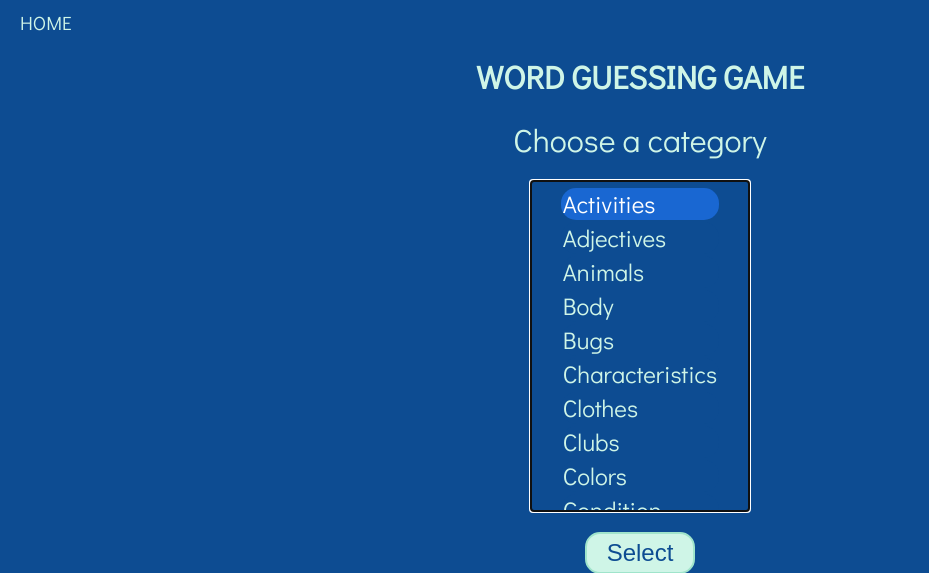
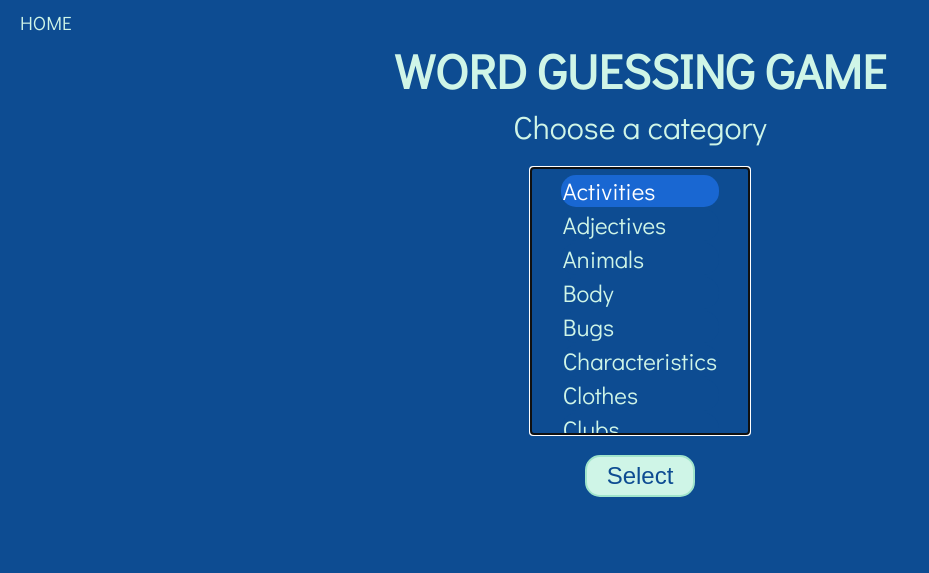
Before and after one commit to brucesensei/horizon-word-guess, a Node server app: page / in a window 1280 px wide. Shown: the top 573 px of the page, without its empty margins (0-929 px from the left). Run offline with Node 20, Linux system fonts and the light colour scheme; some libraries are stand-ins or nearby versions.

Commit message:
increased h1 to 3rem and decreased the mragins

```diff
--- a/public/css/styles.css
+++ b/public/css/styles.css
@@ -29,7 +29,9 @@ option {
 }
 
 h1 {
-    font-size: 2rem;
+    font-size: 3rem;
+    margin-top: 4px;
+    margin-bottom: 4px;
 }
 
 label {
--- a/views/pages/index.ejs
+++ b/views/pages/index.ejs
@@ -2,7 +2,7 @@
 
   <form action="/" method="post">
     <label for="category">Choose a category</label><br>
-    <select id="category" name="categorylist" size="10" autofocus>
+    <select id="category" name="categorylist" size="8" autofocus>
       <option value="<%=choices[0] %>" selected><%=choices[0] %></option>
       <% for (let i = 1; i < choices.length; i++) { %>
         <option value="<%=choices[i] %>"><%=choices[i] %></option>
```
